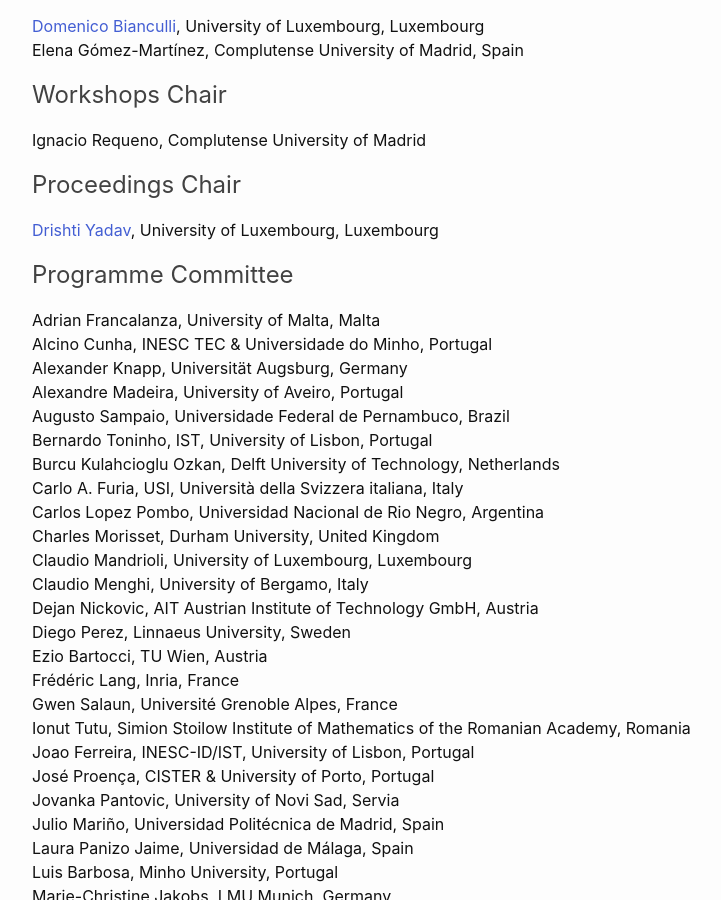
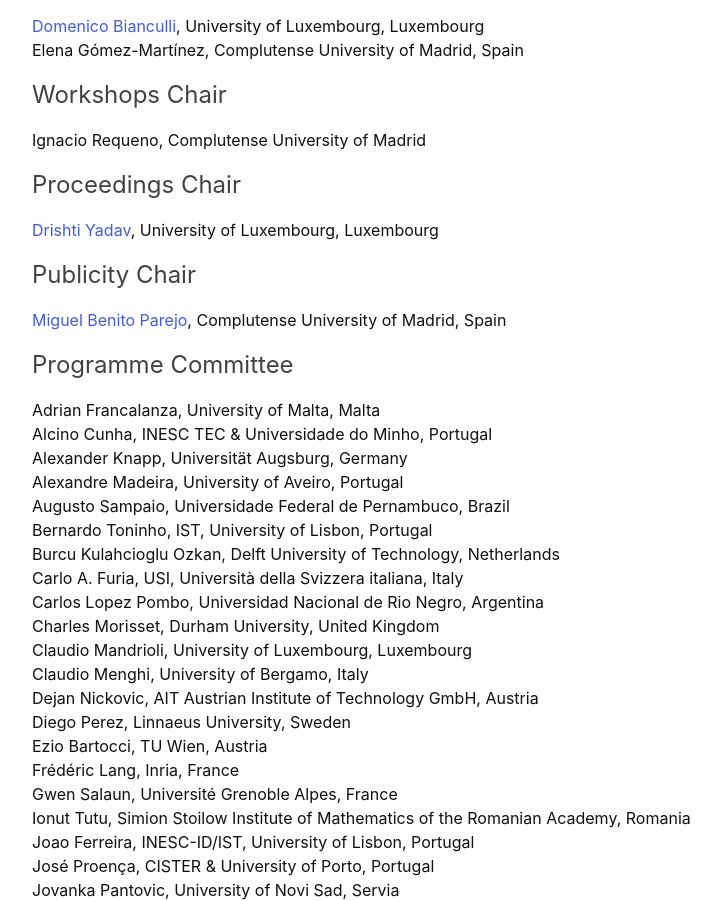
Before and after one commit to sefm-conference/2025, a Jekyll site: the page built from _pages/committees.md, in a window 1280 px wide and 900 px high, scrolled down 943 px. Shown: the whole window, without its empty margins (38-759 px from the left). Built offline with Jekyll 4.4.1, drawn with Linux system fonts in a browser that asks for light colours.

Commit message:
Update committees.md

```diff
--- a/_pages/committees.md
+++ b/_pages/committees.md
@@ -17,6 +17,9 @@ Ignacio Requeno, Complutense University of Madrid
 
 ## Proceedings Chair
 [Drishti Yadav](https://orcid.org/0000-0002-2974-0323), University of Luxembourg, Luxembourg
+
+## Publicity Chair
+[Miguel Benito Parejo](https://orcid.org/0000-0001-6707-7895), Complutense University of Madrid, Spain
 
 ## Programme Committee
 
```
